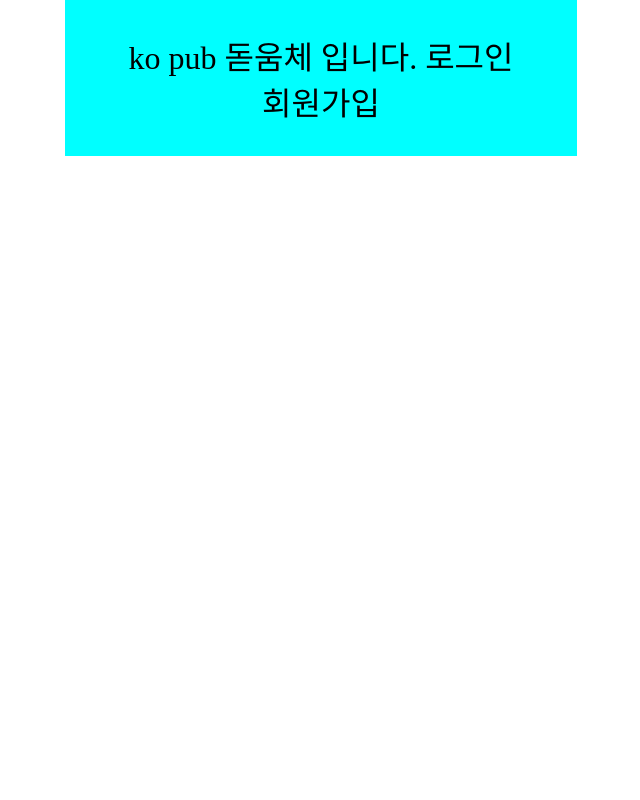
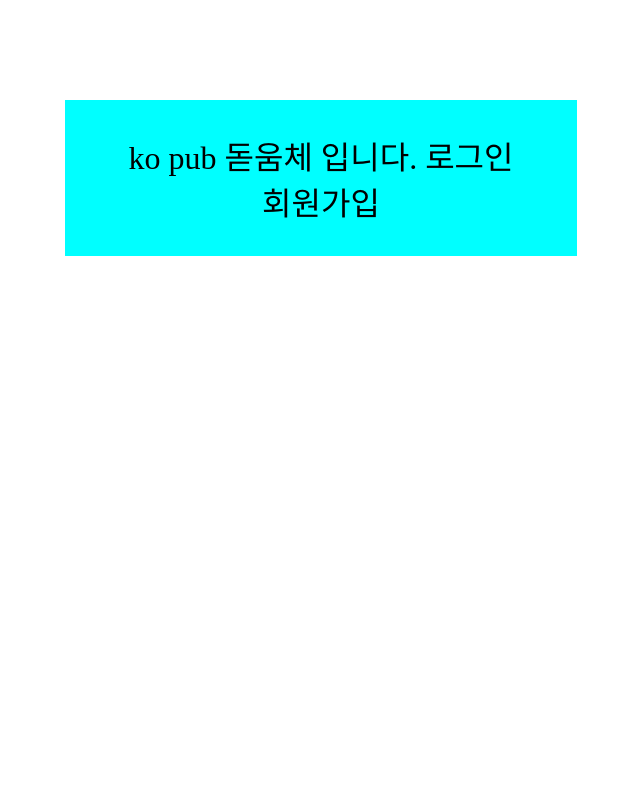
Before and after one commit to likelion-kookmin/Party-Party, a Django app: page /accounts/signup/ in a window 1280 px wide. Shown: the whole page, without its empty margins (319-959 px from the left). Run offline with Django 3.2, Linux system fonts and the light colour scheme; some web fonts are replaced.

Commit message:
fix : 헤더 푸터 고정

```diff
--- a/party_party/party_party/static/base.css
+++ b/party_party/party_party/static/base.css
@@ -1,12 +1,18 @@
+html {
+  position: relative;
+  min-height: 100%;
+  margin: 0;
+}
+
 body {
-  top: 0;
-  margin: 0;
-  padding: 0;
-
   display: flex;
   justify-content: center;
   text-align: center;
   align-items: center;
+
+  min-height: 100%;
+
+  margin-top: 100px;
 }
 
 header {
@@ -15,7 +21,10 @@ header {
   text-align: center;
   align-items: center;
 
-  width: 100%;
+  top: 0;
+  left: 0;
+  right: 0;
+
   height: 60px;
 
   padding: 0 30px;
@@ -104,17 +113,18 @@ header .menu {
 
 footer {
   position: absolute;
+  left: 0;
+  bottom: 0;
+  right: 0;
 
   display: grid;
   grid-template-columns: 1fr 200px 300px 200px 1fr;
   grid-template-areas: "space1 about sns contact space2";
   padding: 50px;
-  left: 0;
-  bottom: 0;
+
   text-align: center;
   color: white;
   background-color: rgb(54, 54, 54);
-  width: 100%;
   height: 100px;
 }
 
```
